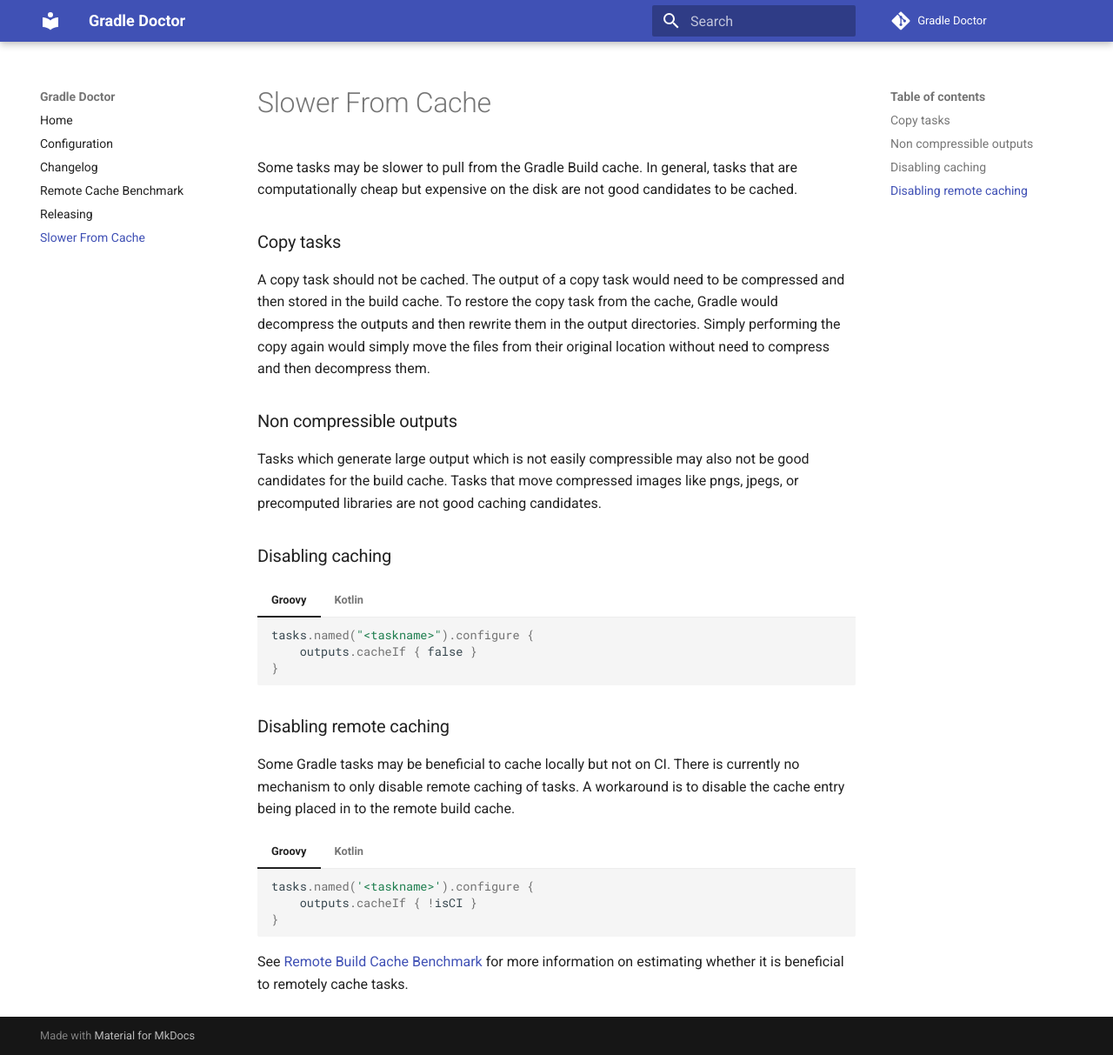
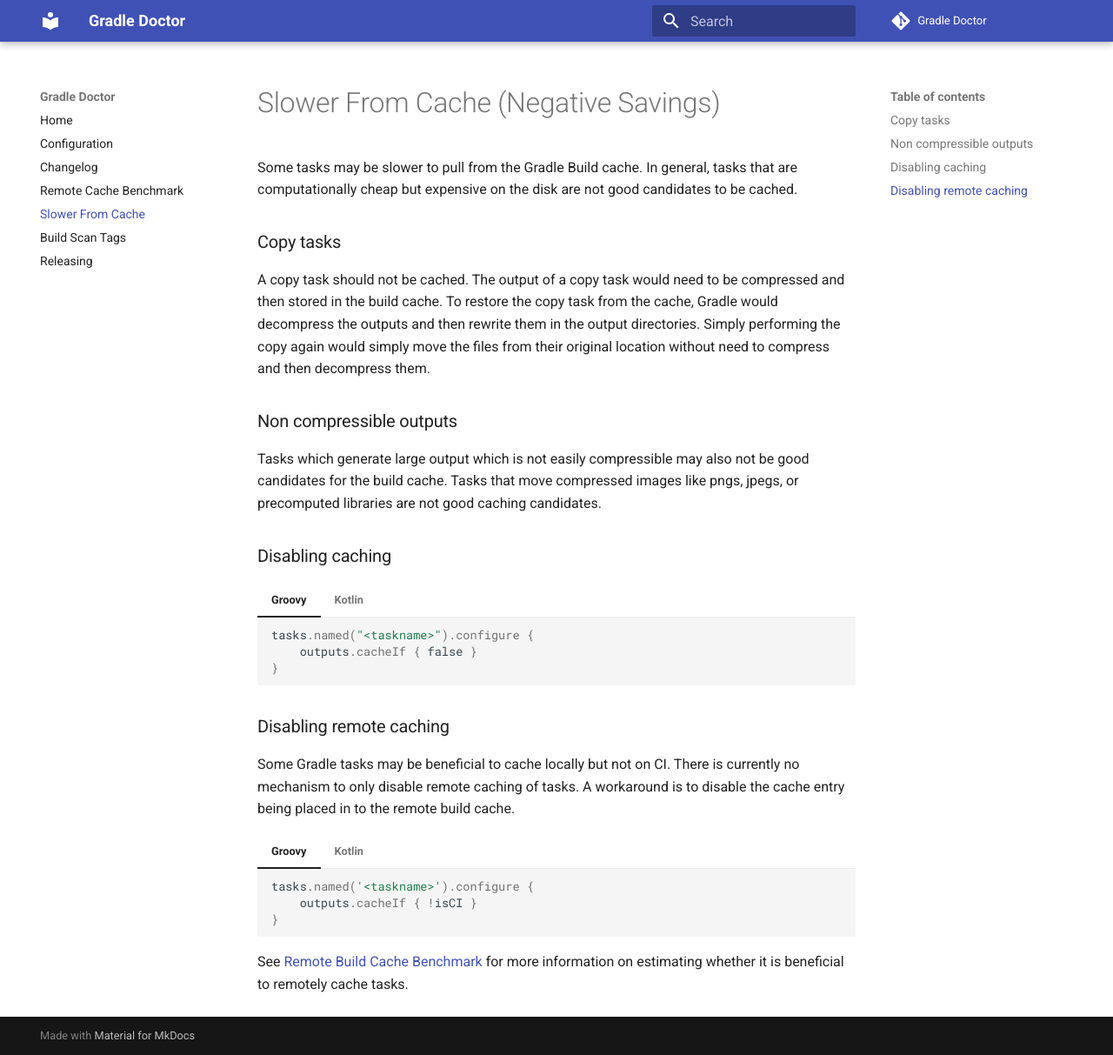
Before and after one commit to runningcode/gradle-doctor, an MkDocs documentation site: the page built from docs/slower-from-cache.md, in a window 1280 px wide and 1213 px high. Shown: the whole window at 87% size. Built offline with MkDocs 1.6.1 and Material for MkDocs 9.7.7, drawn with Linux system fonts in a browser that asks for light colours; comment, search, counter and statistics services are not loaded.

Commit message:
Add documentation for build scan tags.

```diff
--- a/docs/slower-from-cache.md
+++ b/docs/slower-from-cache.md
@@ -1,4 +1,4 @@
-# Slower From Cache
+# Slower From Cache (Negative Savings)
 
 Some tasks may be slower to pull from the Gradle Build cache.
 In general, tasks that are computationally cheap but expensive on the disk are not good candidates to be cached.
--- a/mkdocs.yml
+++ b/mkdocs.yml
@@ -19,8 +19,9 @@
   - Configuration: configuration.md
   - Changelog: changelog.md
   - Remote Cache Benchmark: remote-cache.md
+  - Slower From Cache: slower-from-cache.md
+  - Build Scan Tags: scan-tags.md
   - Releasing: releasing.md
-  - Slower From Cache: slower-from-cache.md
 
 theme:
   name: 'material'
```
Also changed, not shown: docs/scan-tags.md (added, +14 -0 lines).
